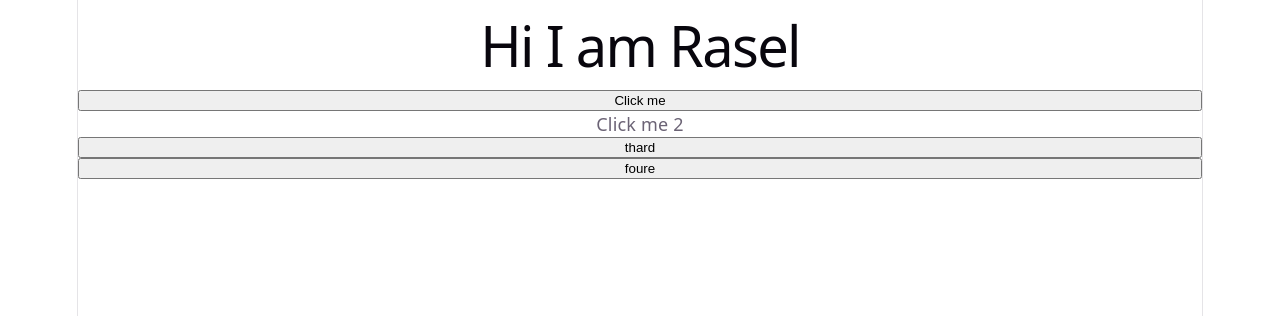
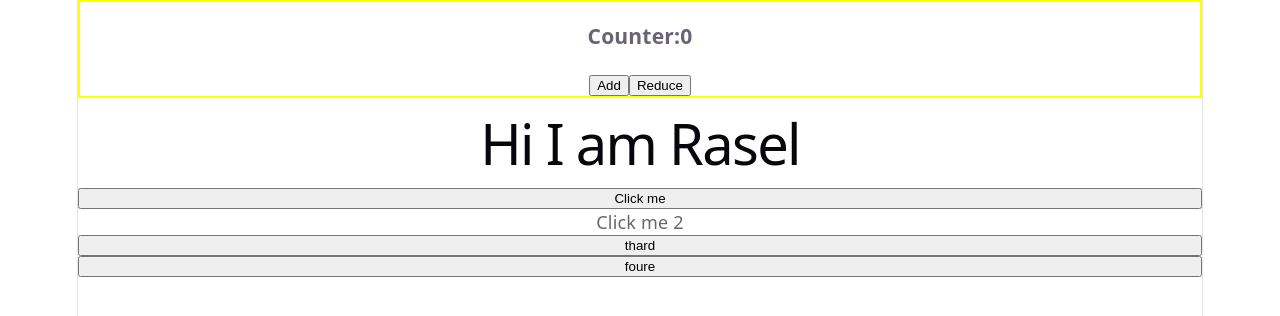
Before and after one commit to raselhius-48/react-practice-3, a React (Vite) app in the folder core-concep-part-2/: page / in a window 1280 px wide. Shown: the top 316 px of the page. Built offline with nearby package versions, Linux system fonts and the light colour scheme.

Commit message:
count add and remove function

```diff
--- a/core-concep-part-2/src/App.jsx
+++ b/core-concep-part-2/src/App.jsx
@@ -1,14 +1,15 @@
+
 import { useState } from 'react'
-import heroImg from './assets/hero.png'
 import reactLogo from './assets/react.svg'
 import viteLogo from './assets/vite.svg'
 import './App.css'
+import Counter from './counter'
 
 function App() {
-
   function handleClick() {
     alert('button clicked');
   }
+
   // type-2
   const handleClick2 = () => {
     alert('button 2 clicked')
@@ -18,12 +19,9 @@
   const AddToFive = (num) => {
     alert(num + 5);
   }
-
-
-
   return (
     <>
-
+      <Counter></Counter>
       <h1>Hi I am Rasel</h1>
       <button onClick={handleClick}>Click me</button>
       {/* type 2  */}
@@ -47,4 +45,5 @@
   )
 }
 
+
 export default App
--- /dev/null
+++ b/core-concep-part-2/src/counter.jsx
@@ -0,0 +1,26 @@
+import { useState } from "react"
+
+export default function Counter() {
+    const [count, setcount] = useState(0);
+
+    const handleAdd = () => {
+        const newCount = count + 1;
+        setcount(newCount)
+    }
+
+    const handleReduce = () => {
+        const newCount = count - 1;
+        setcount(newCount)
+    }
+
+
+    return (
+        <div style={{ border: '2px solid yellow' }}>
+            <h3>Counter:{count}</h3>
+            <button onClick={handleAdd}>Add</button>
+            <button onClick={handleReduce}>Reduce</button>
+        </div>
+
+    )
+
+}
```
